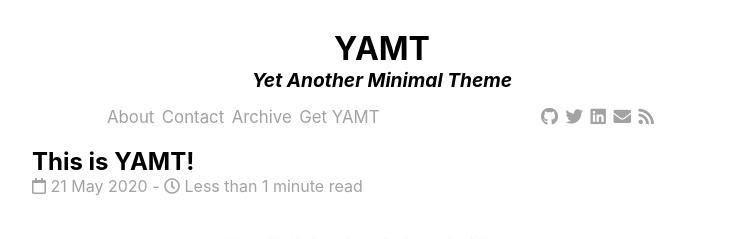
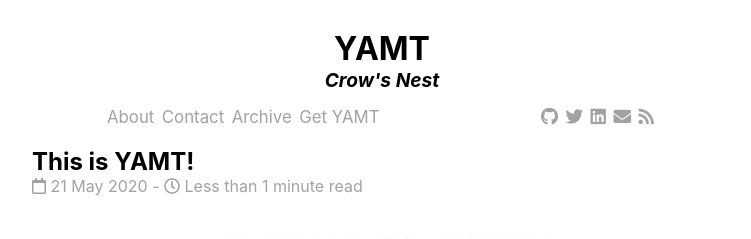
Before and after one commit to ICOTRT2024/Crow-Moon.github.io, a Jekyll site: the page built from index.html, in a window 1280 px wide. Shown: the top 239 px of the page, without its empty margins (258-1009 px from the left). Built offline with Jekyll 4.4.1, drawn with Linux system fonts in a browser that asks for light colours; nearby versions of some CDN libraries; the list of posts is cut into pages by our own code.

Commit message:
Update settings.yml

```diff
--- a/_data/settings.yml
+++ b/_data/settings.yml
@@ -4,7 +4,7 @@ analytics-id: #leave blank to not use Analytics
 #Subtitle
 subtitle:
   active: true
-  text: Yet Another Minimal Theme
+  text: Crow's Nest
 
 #Nav
 nav:
@@ -35,4 +35,4 @@ related-posts:
   title: "You May Also Enjoy"
 
 #Comments
-comments: true
+comments: false
```
